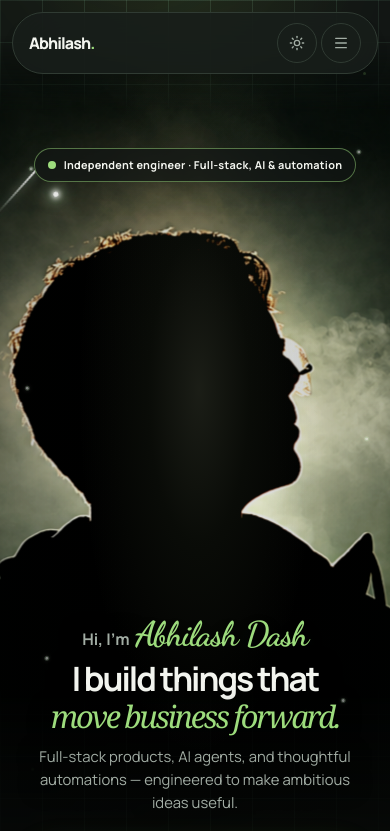
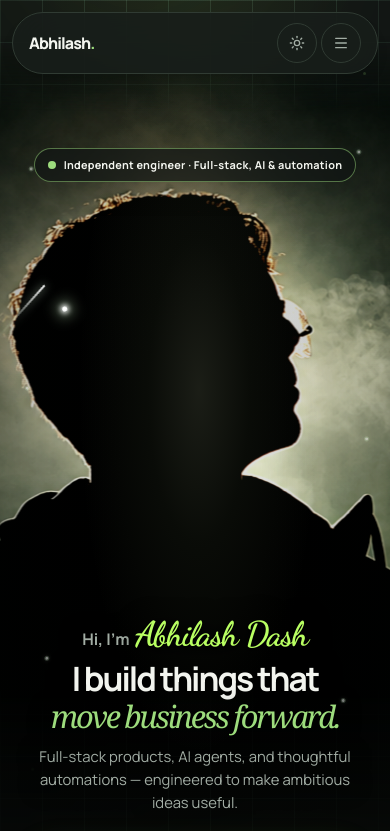
Before and after one commit to AbhilashDash10082k4/portfolio, a Next.js app: page / in a window 390 px wide. Shown: the top 831 px of the page. Built offline with nearby package versions, Linux system fonts and the light colour scheme.

Commit message:
Lift only hero photo and make shooting stars visible

```diff
--- a/app/globals.css
+++ b/app/globals.css
@@ -1715,7 +1715,7 @@ canvas {
 .hero-portrait-layer img {
   object-fit: cover !important;
   object-position: center 100% !important;
-  transform: translate3d(0, -4%, 0) scale(1.12) !important;
+  transform: translate3d(0, -14%, 0) scale(1.12) !important;
   transform-origin: center center !important;
   filter: saturate(1.02) contrast(1.22) brightness(.96) !important;
   -webkit-mask-image: none !important;
@@ -1767,7 +1767,7 @@ canvas {
   background: #fff;
   box-shadow: 0 0 5px 2px rgba(255,255,255,.85), 0 0 14px 5px rgba(213,255,202,.45);
   will-change: transform, opacity;
-  animation: shooting-star-travel 8.5s linear infinite;
+  animation: shooting-star-travel 6.5s linear infinite;
 }
 .hero-shooting-star::after {
   content: "";
@@ -1782,22 +1782,21 @@ canvas {
   filter: drop-shadow(0 0 4px rgba(225,255,221,.85));
 }
 .hero-shooting-star--one {
-  top: 19vh;
+  top: calc(10rem + 19vh);
   left: 7vw;
-  animation-delay: -2.2s;
+  animation-delay: 0s;
 }
 .hero-shooting-star--two {
-  top: 36vh;
+  top: calc(10rem + 36vh);
   left: 13vw;
-  transform: scale(.72);
-  animation-delay: -6.3s;
-  animation-duration: 11s;
+  animation-delay: -3.25s;
+  animation-duration: 6.5s;
 }
 @keyframes shooting-star-travel {
-  0%, 4% { opacity: 0; transform: translate3d(0, 0, 0) rotate(-24deg); }
-  6% { opacity: 1; }
-  16% { opacity: .95; transform: translate3d(43vw, 24vh, 0) rotate(-24deg); }
-  18%, 100% { opacity: 0; transform: translate3d(48vw, 27vh, 0) rotate(-24deg); }
+  0% { opacity: 0; transform: translate3d(0, 0, 0) rotate(-24deg); }
+  2% { opacity: 1; }
+  22% { opacity: 1; transform: translate3d(43vw, 24vh, 0) rotate(-24deg); }
+  26%, 100% { opacity: 0; transform: translate3d(50vw, 27vh, 0) rotate(-24deg); }
 }
 @keyframes reference-star-glow {
   0% { opacity: .52; filter: drop-shadow(0 0 2px rgba(225,255,221,.35)); }
@@ -1821,7 +1820,7 @@ canvas {
   }
   .hero-portrait-layer img {
     object-position: center 100% !important;
-    transform: translate3d(0, -8%, 0) scale(1.08) !important;
+    transform: translate3d(0, -12%, 0) scale(1.08) !important;
     filter: saturate(.98) contrast(1.16) brightness(.9) !important;
   }
   .hero-portrait-positioner::after {
@@ -1833,7 +1832,8 @@ canvas {
       radial-gradient(circle at 94% 52%, rgba(255,255,255,.9) 0 1px, rgba(222,255,218,.55) 1.4px, transparent 3px),
       radial-gradient(circle at 88% 83%, rgba(255,255,255,.9) 0 1px, rgba(222,255,218,.55) 1.4px, transparent 3px);
   }
-  .hero-shooting-star--two { top: 43vh; left: 5vw; }
+  .hero-shooting-star--one { top: calc(7rem + 18vh); }
+  .hero-shooting-star--two { top: calc(7rem + 43vh); left: 5vw; }
 }
 @media (max-width: 380px) {
   .hero-copy-layer .page-title { font-size: clamp(1.8rem, 8vw, 2.25rem) !important; }
@@ -1845,3 +1845,20 @@ canvas {
   .hero-shooting-star { animation: none !important; display: none !important; }
   .intro-loader-track span { animation: none !important; width: 100% !important; }
 }
+
+
+/* Contrast pass: keep the signature name legible over the bright smoke and silhouette. */
+.hero-copy-layer .hero-name-script {
+  color: #b9ff62 !important;
+  text-shadow:
+    0 2px 2px rgba(0, 0, 0, .98),
+    0 5px 14px rgba(0, 0, 0, .95),
+    0 0 26px rgba(2, 8, 3, .9),
+    0 0 1px rgba(255, 255, 255, .75) !important;
+}
+@media (max-width: 767px) {
+  .hero-copy-layer .hero-name-script {
+    color: #b9ff62 !important;
+    text-shadow: 0 2px 3px rgba(0,0,0,.98), 0 4px 14px rgba(0,0,0,.96), 0 0 24px rgba(2,8,3,.92) !important;
+  }
+}
```
